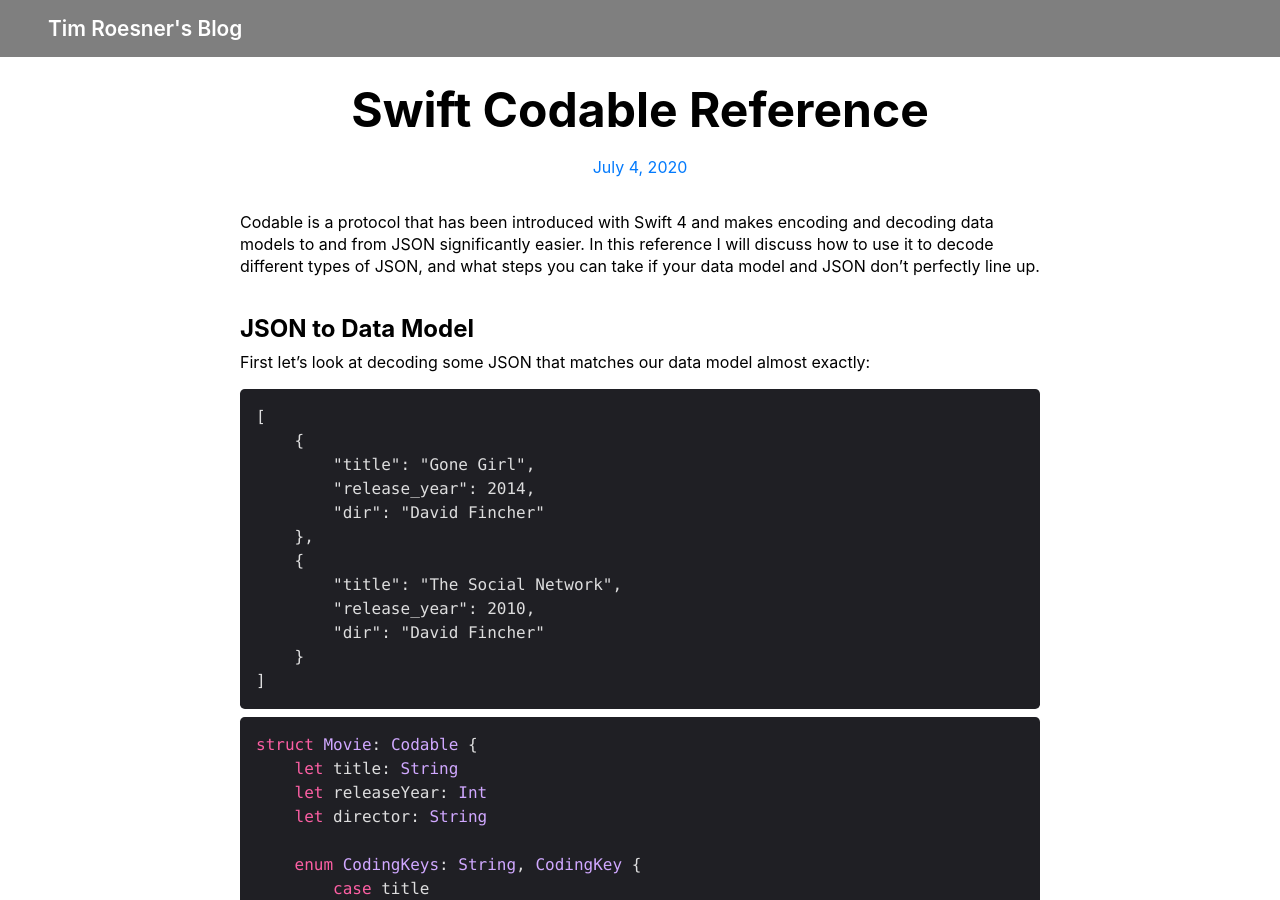
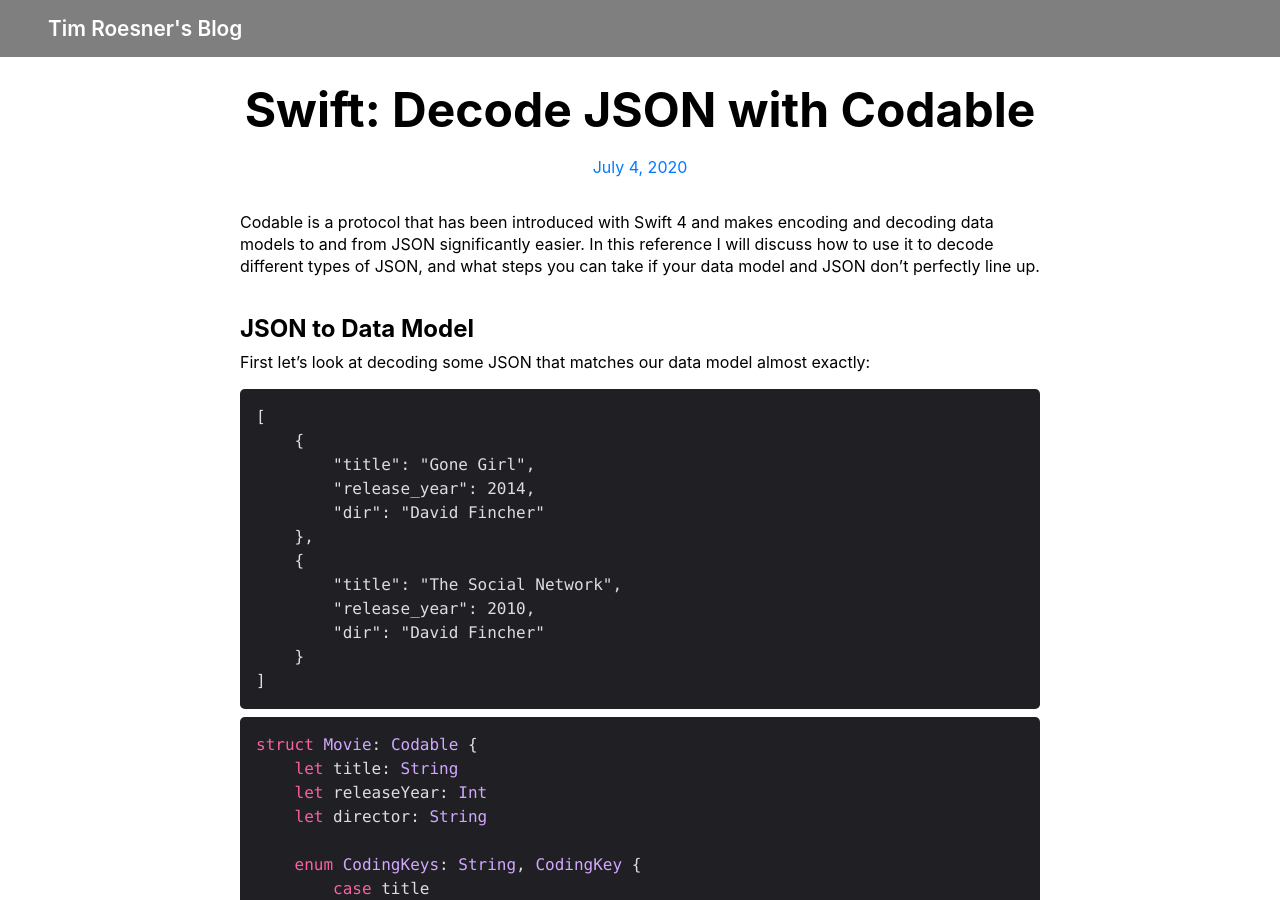
Before and after one commit to timroesner/Blog, a Jekyll site: the page built from _posts/2020-07-04-ultimate-codable-reference.md, in a window 1280 px wide and 900 px high. Built offline with Jekyll 4.4.1, drawn with Linux system fonts in a browser that asks for light colours; nearby versions of some CDN libraries.

Commit message:
Update title and permalink

```diff
--- a/_posts/2020-07-04-ultimate-codable-reference.md
+++ b/_posts/2020-07-04-ultimate-codable-reference.md
@@ -1,7 +1,7 @@
 ---
 layout: post
-title: "Swift Codable Reference"
-permalink: swift-codable-reference
+title: "Swift: Decode JSON with Codable"
+permalink: swift-decode-json-codable
 image: binary-encoded.jpg
 ---
 
```
